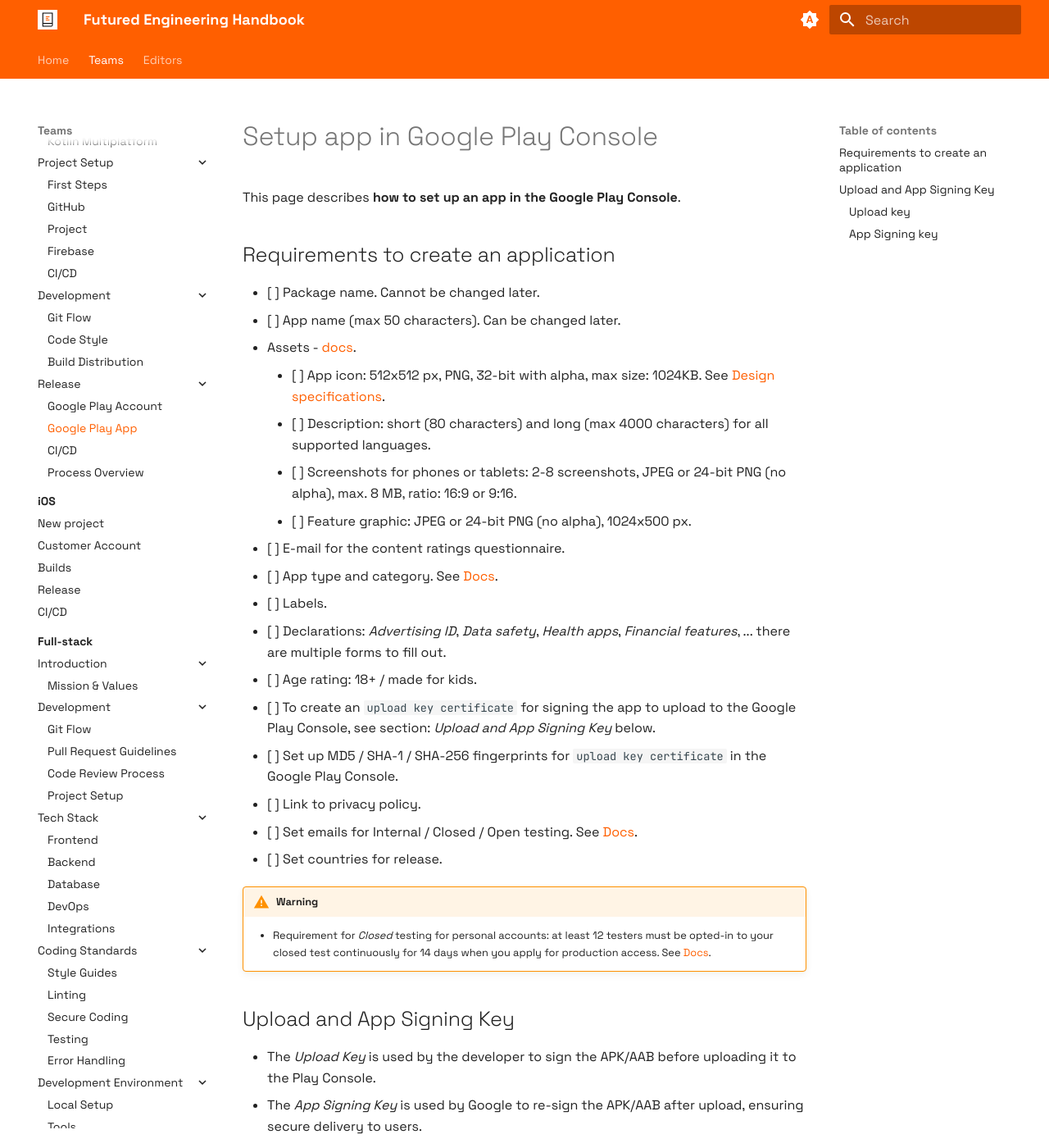
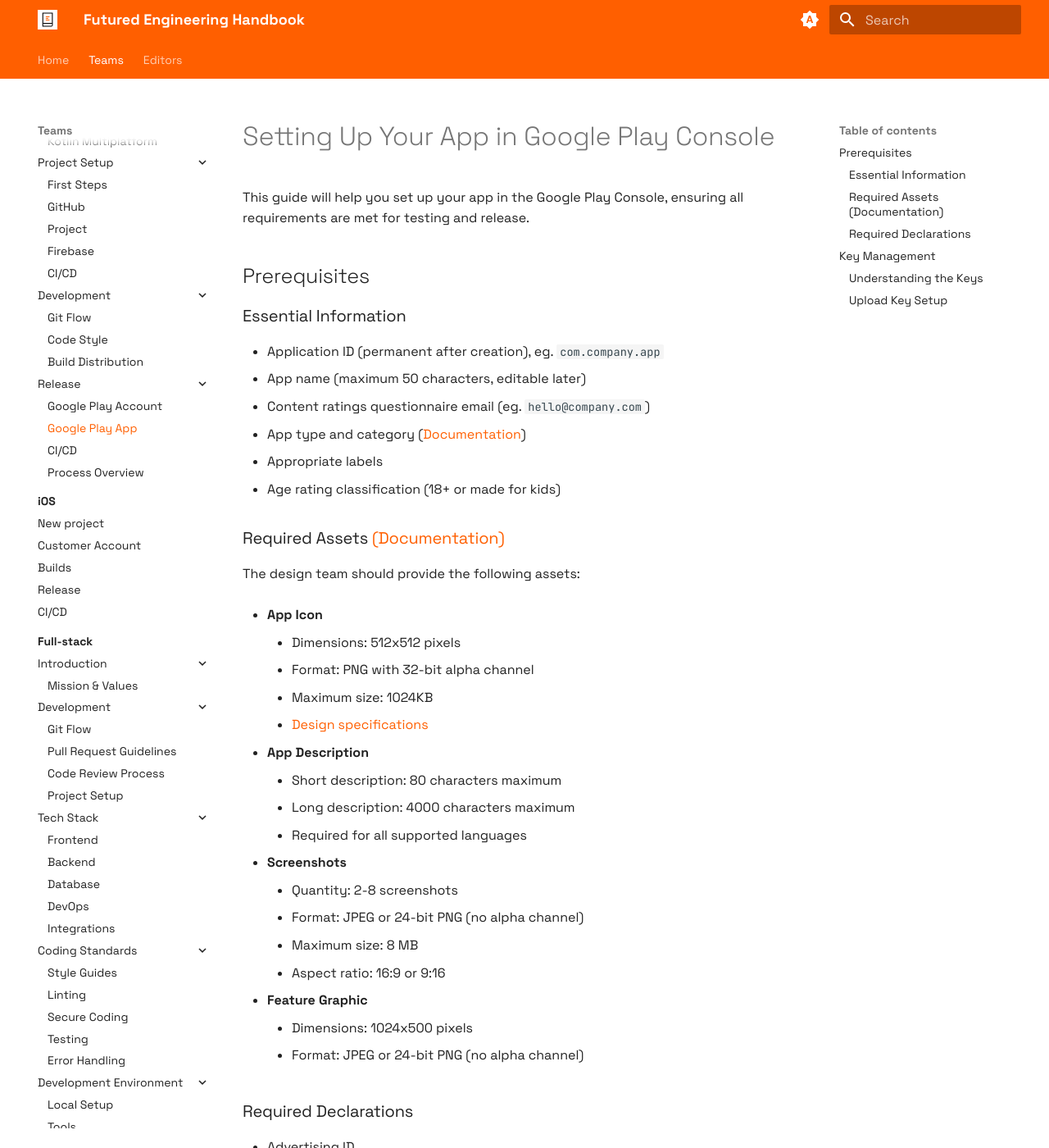
Before and after one commit to futuredapp/Engineering-Handbook, an MkDocs documentation site: the page built from docs/Teams/android/release/10_google_play_app.md, in a window 1280 px wide and 1400 px high. Shown: the whole window at 82% size. Built offline with MkDocs 1.6.1 and Material for MkDocs 9.7.7, drawn with Linux system fonts in a browser that asks for light colours; some of the changed text lies outside the part shown.

Commit message:
Update Google Play Console setup documentation to improve clarity and organization, including new sections on prerequisites, asset requirements, and key management. Adjust references to related documentation for better navigation.

````diff
--- a/docs/Teams/android/release/10_google_play_app.md
+++ b/docs/Teams/android/release/10_google_play_app.md
@@ -1,67 +1,98 @@
-# Setup app in Google Play Console
+# Setting Up Your App in Google Play Console
 
-This page describes **how to set up an app in the Google Play Console**.
+This guide will help you set up your app in the Google Play Console, ensuring all requirements are met for testing and release.
 
-## Requirements to create an application
-- [ ] Package name. Cannot be changed later.
-- [ ] App name (max 50 characters). Can be changed later.
-- Assets - [docs](https://support.google.com/googleplay/android-developer/answer/9866151).
-    - [ ] App icon: 512x512 px, PNG, 32-bit with alpha, max size: 1024KB. See [Design specifications](https://developer.android.com/distribute/google-play/resources/icon-design-specifications).
-    - [ ] Description: short (80 characters) and long (max 4000 characters) for all supported languages.
-    - [ ] Screenshots for phones or tablets: 2-8 screenshots, JPEG or 24-bit PNG (no alpha), max. 8 MB, ratio: 16:9 or 9:16.
-    - [ ] Feature graphic: JPEG or 24-bit PNG (no alpha), 1024x500 px.
-- [ ] E-mail for the content ratings questionnaire.
-- [ ] App type and category. See [Docs](https://support.google.com/googleplay/android-developer/answer/9859673).
-- [ ] Labels.
-- [ ] Declarations: *Advertising ID*, *Data safety*, *Health apps*, *Financial features*, ... there are multiple forms to fill out.
-- [ ] Age rating: 18+ / made for kids.
-- [ ] To create an `upload key certificate` for signing the app to upload to the Google Play Console, see section: *Upload and App Signing Key* below.
-- [ ] Set up MD5 / SHA-1 / SHA-256 fingerprints for `upload key certificate` in the Google Play Console.
-- [ ] Link to privacy policy.
-- [ ] Set emails for Internal / Closed / Open testing. See [Docs](https://support.google.com/googleplay/android-developer/answer/9845334).
-- [ ] Set countries for release.
+## Prerequisites
 
-!!! warning
-    - Requirement for *Closed* testing for personal accounts: at least 12 testers must be opted-in to your closed test continuously for 14 days when you apply for production access. See [Docs](https://support.google.com/googleplay/android-developer/answer/14151465).
+### Essential Information
+- Application ID (permanent after creation), eg. `com.company.app`
+- App name (maximum 50 characters, editable later)
+- Content ratings questionnaire email (eg. `hello@company.com`)
+- App type and category ([Documentation](https://support.google.com/googleplay/android-developer/answer/9859673))
+- Appropriate labels
+- Age rating classification (18+ or made for kids)
 
+### Required Assets [(Documentation)](https://support.google.com/googleplay/android-developer/answer/9866151)
 
-## Upload and App Signing Key
-- The *Upload Key* is used by the developer to sign the APK/AAB before uploading it to the Play Console.
-- The *App Signing Key* is used by Google to re-sign the APK/AAB after upload, ensuring secure delivery to users.
+The design team should provide the following assets:
 
-The *Upload Key* is managed by the developer, while Google manages the *App Signing Key*.
+- **App Icon**
+    - Dimensions: 512x512 pixels
+    - Format: PNG with 32-bit alpha channel
+    - Maximum size: 1024KB
+    - [Design specifications](https://developer.android.com/distribute/google-play/resources/icon-design-specifications)
 
-### Upload key
+- **App Description**
+    - Short description: 80 characters maximum
+    - Long description: 4000 characters maximum
+    - Required for all supported languages
 
-1. **Generate the upload key** using the client's information. You can generate the upload key in several ways:
+- **Screenshots**
+    - Quantity: 2-8 screenshots
+    - Format: JPEG or 24-bit PNG (no alpha channel)
+    - Maximum size: 8 MB
+    - Aspect ratio: 16:9 or 9:16
 
-    - Using Android Studio - **recommended**:
-        - Open the *Build* menu.
-        - Choose *Generate Signed Bundle / APK*.
-        - Choose *Android App Bundle* or *APK* and click *Next*.
-        - Select *Create new...* under the *Key store path* field.
-        - Fill in the required fields and click *OK*.
+- **Feature Graphic**
+    - Dimensions: 1024x500 pixels
+    - Format: JPEG or 24-bit PNG (no alpha channel)
 
-    - or you can use the `keytool` command to generate the key:
-         ```bash
-          keytool -genkey -v -keystore your-upload-key.jks -keyalg RSA -keysize 2048 -validity 10000 -alias your-alias-name
-         ```
+### Required Declarations
+- Advertising ID
+- Data safety
+- Health apps
+- Financial features
+- Additional relevant forms
 
-    !!! tip
-        Avoid using generic names for the upload key, such as *upload*, *android*, etc.
+!!! note "Please complete all required declarations as soon as possible. Some of them are required for uploading the app to the testing tracks."
 
-2. **Store the upload key** in **Futured Bitwarden**. It should contain:
-    - [ ] Upload key (`.jks` file).
-    - [ ] Upload key password.
-    - [ ] Alias name.
-    - [ ] Alias password.
+## Key Management
 
-### App Signing key
-You can use *Play App Signing* to have Google generate the key, or you can provide it to Google when you first upload the application. **Using Play App Signing by Google is recommended.** See [Play App Signing](https://support.google.com/googleplay/android-developer/answer/9842756).
+You can use *Play App Signing* to have Google generate the key, or you can provide it to Google when you first upload the application. **Using
+Play App Signing by Google is recommended.** See [Play App Signing](https://support.google.com/googleplay/android-developer/answer/9842756).
 
-- [ ] Add the SHA-1 of the production version of the app to the Firebase Console.
-    1. Go to *Google Play Console / Test and release / Setup / App signing / App signing key certificate* and copy `SHA-1 certificate fingerprint`.
-    2. Paste it into the *Firebase / Settings / Project settings / General tab* in the `SHA certificate fingerprints` field.
+### Understanding the Keys
+- **Upload Key**: Used by developers to sign APK/AAB before Play Console upload.
+- **App Signing Key**: Used by Google to re-sign APK/AAB after upload for secure delivery.
 
-!!! info "Important Note"
-    Remember to configure 3rd party SDKs like Google Maps, Facebook login, etc., with the appropriate signing key information.
+### Upload Key Setup
+
+1. **Generate the Upload Key**
+
+    **Option 1: Android Studio (Recommended)**
+
+    1. Navigate to the *Build* menu
+    2. Select *Generate Signed Bundle / APK*
+    3. Choose between *Android App Bundle* or *APK*
+    4. Click *Next*
+    5. Select *Create new...* under *Key store path*
+    6. Complete the form and click *OK*
+
+    **Option 2: Command Line**
+    ```bash
+    keytool -genkey -v -keystore your-upload-key.keystore -keyalg RSA -keysize 2048 -validity 10000 -alias your-alias-name
+    ```
+
+    !!! tip "Naming Convention"
+        Avoid generic names like "upload" or "android" for your key aliases. Using generic names will make it harder to inspect GitHub CI logs, as these properties are usually passed as secrets and will get masked.
+
+        For example, if you use `upload` as the alias name, your logs can contain something like this: `Task :app:****CrashlyticsMappingFile SKIPPED`, etc. Using `android` can be even worse, as many logs contain the word `android` in them.
+
+2. **Store the Upload Key**
+
+    Store the following in **Futured Bitwarden** (Android Collection, accessible to the team):
+
+    - Upload key (`.keystore` file)
+    - Keystore password
+    - Upload key password
+    - Upload key alias
+
+3. **Generate and Upload Signed Build**
+    - Use Android Studio to generate a signed AAB using the upload key created in step 1.
+    - Upload the signed build to a testing track in Google Play Console
+    - If Play App Signing is enabled, Google will automatically generate the App Signing Key
+    - After upload, you can locate the SHA-1 fingerprint of your App Signing Key in the Google Play Console under App Signing settings.
+
+!!! info "About Fingerprints"
+    - Do not forget to [add the SHA-1](../project_setup/30_firebase.md#sha-certificate-fingerprints) of the upload key to Firebase Console.
+    - Ensure all third-party SDKs (Google Maps, Facebook login, etc.) are configured with the correct signing key information.
````
Also changed, not shown: docs/Teams/android/project_setup/30_firebase.md (+1 -1 lines), docs/Teams/android/release/00_google_play_account.md (+7 -1 lines).
